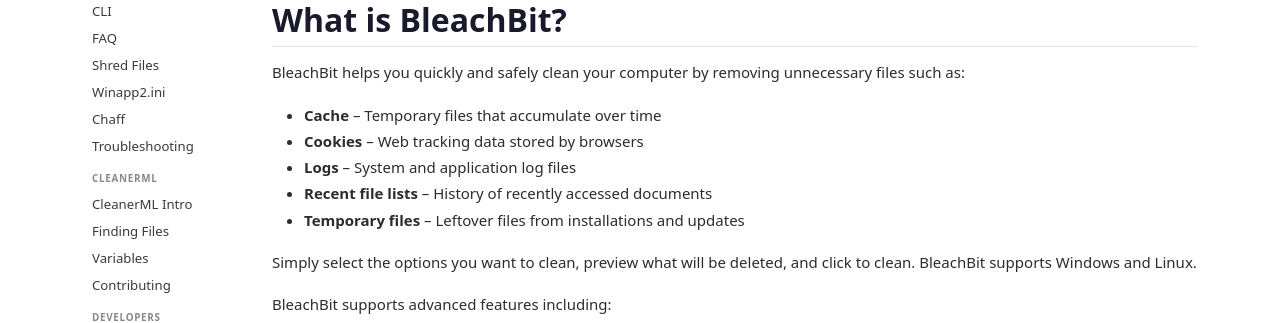
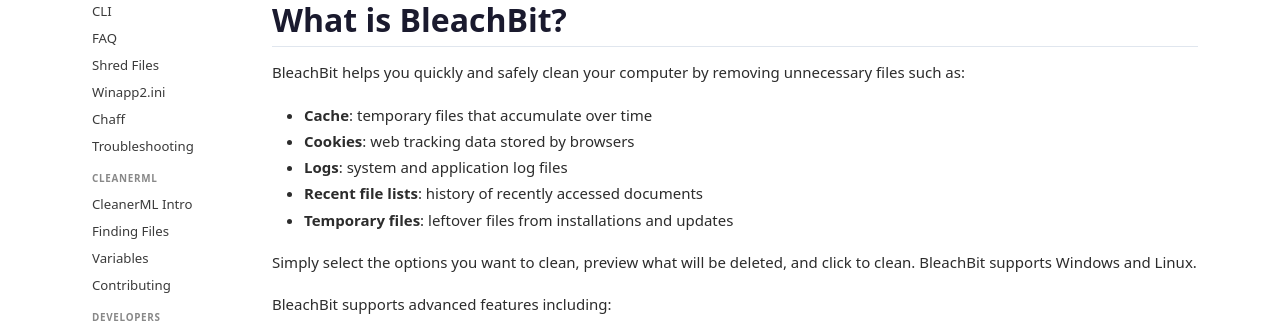
Before and after one commit to bleachbit/docs, a Jekyll site: the page built from src/index.md, in a window 1280 px wide and 1400 px high. Shown: the part 344-667 px from the top of the window. Built offline with Jekyll 4.4.1, drawn with Linux system fonts in a browser that asks for light colours.

Commit message:
Remove em-dashes

```diff
--- a/src/_data/faqs.yml
+++ b/src/_data/faqs.yml
@@ -164,7 +164,7 @@
   answer: |
     Cache generally improves the performance of your computer. For example, browser cache
     prevents many files (such as pieces of web pages) from being downloaded again. Getting the
-    file from the cache is much faster than downloading it&mdash;even with fast bandwidth.
+    file from the cache is much faster than downloading it, even with fast bandwidth.
     Applications (such as web browsers) normally delete the useless parts of cache to prevent
     it from growing too large and to make room for new, potentially-useful data.
 
--- a/src/_includes/footer.html
+++ b/src/_includes/footer.html
@@ -1,4 +1,4 @@
 <p>
-    &copy; <a href="https://www.bleachbit.org">BleachBit</a> &mdash;
+    &copy; <a href="https://www.bleachbit.org">BleachBit</a> |
     <a href="https://github.com/bleachbit/docs">Edit this documentation on GitHub</a>
 </p>
--- a/src/index.md
+++ b/src/index.md
@@ -12,11 +12,11 @@
 
 BleachBit helps you quickly and safely clean your computer by removing unnecessary files such as:
 
-- **Cache** – Temporary files that accumulate over time
-- **Cookies** – Web tracking data stored by browsers
-- **Logs** – System and application log files
-- **Recent file lists** – History of recently accessed documents
-- **Temporary files** – Leftover files from installations and updates
+- **Cache**: temporary files that accumulate over time
+- **Cookies**: web tracking data stored by browsers
+- **Logs**: system and application log files
+- **Recent file lists**: history of recently accessed documents
+- **Temporary files**: leftover files from installations and updates
 
 Simply select the options you want to clean, preview what will be deleted, and click to clean. BleachBit supports Windows and Linux.
 
```
Also changed, not shown: src/404.md (+1 -1 lines), src/_docs/cookie-manager.md (+2 -2 lines).
